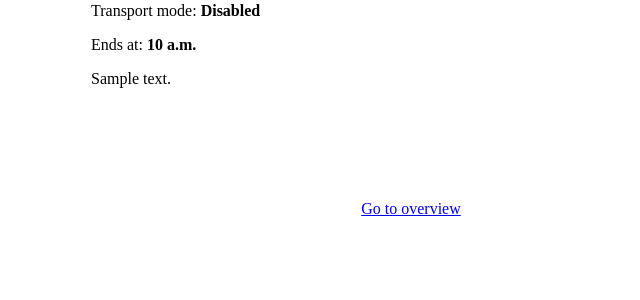
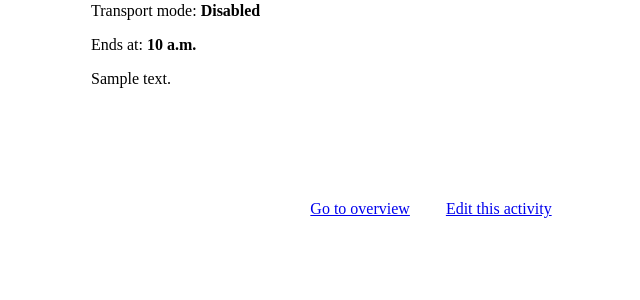
Before and after one commit to sjkingo-archive/itinerary-app, a Django app: page /1/ in a window 1280 px wide. Shown: the part 235-535 px from the top of the page, without its empty margins (229-869 px from the left). Run offline with Django 3.2, Linux system fonts and the light colour scheme; tables that the repository leaves empty hold one stand-in row (values such as "Sample post"); some libraries are stand-ins or nearby versions.

Commit message:
provide link to editing an activity from the site

```diff
--- a/transit/static/css/transit.css
+++ b/transit/static/css/transit.css
@@ -75,3 +75,11 @@ ol.collapse a, div.prev a, div.next a {
 .center {
     text-align: center;
 }
+
+ul.horizontal {
+    text-align: center;
+}
+ul.horizontal li {
+    display: inline-block;
+    margin: 0 1em;
+}
--- a/transit/templates/activity.html
+++ b/transit/templates/activity.html
@@ -1,4 +1,5 @@
 {% extends "base.html" %}
+{% load admin_urls %}
 
 {% block main %}
 
@@ -109,6 +110,9 @@
 </div>
 {% endif %}
 
-<p class="center"><a href="{% url 'overview' %}">Go to overview</a></p>
+<ul class="collapse horizontal">
+    <li><a href="{% url 'overview' %}">Go to overview</a></li>
+    <li><a href="{% url 'admin:transit_activity_change' activity.id %}">Edit this activity</a></li>
+</ul>
 
 {% endblock %}
```
